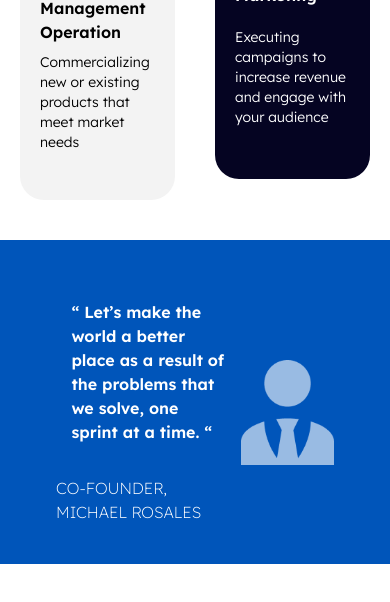
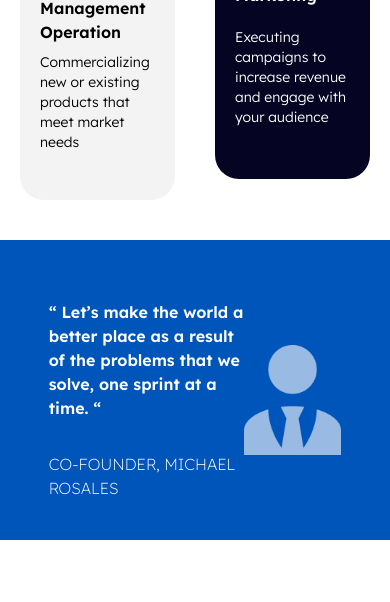
Before and after one commit to EdgarAmpiire/blueprints-web, a React (Create React App) app: page / in a window 390 px wide. Shown: the part 1610-2212 px from the top of the page. Built offline with nearby package versions, Linux system fonts and the light colour scheme; what tw-elements would draw is missing.

Commit message:
responsiveness

```diff
--- a/src/features/home/components/Banner.jsx
+++ b/src/features/home/components/Banner.jsx
@@ -5,11 +5,11 @@ export const Banner = () => {
   return (
     <div className="flex items-center justify-center bg-[#0055BA] mt-5 ">
 
-    <div className="my-10 md:w-10/12">
+    <div className="my-10 lg:w-10/12 w-12/12">
       <div className="bg-[#0055BA] flex items-center justify-center w-full ">
-        <div className="mx-14 flex mt-5 w-9/12">
+        <div className="lg:mx-14 mx-8 flex mt-5 w-9/12">
           <div className="flex flex-col items-center justify-center w-8/12">
-            <h1 className="font-semibold text-white w-10/12">
+            <h1 className="font-semibold text-white lg:w-10/12">
               “ Let’s make the world a better place as a result of the problems
               that we solve, one sprint at a time. “
             </h1>
```
